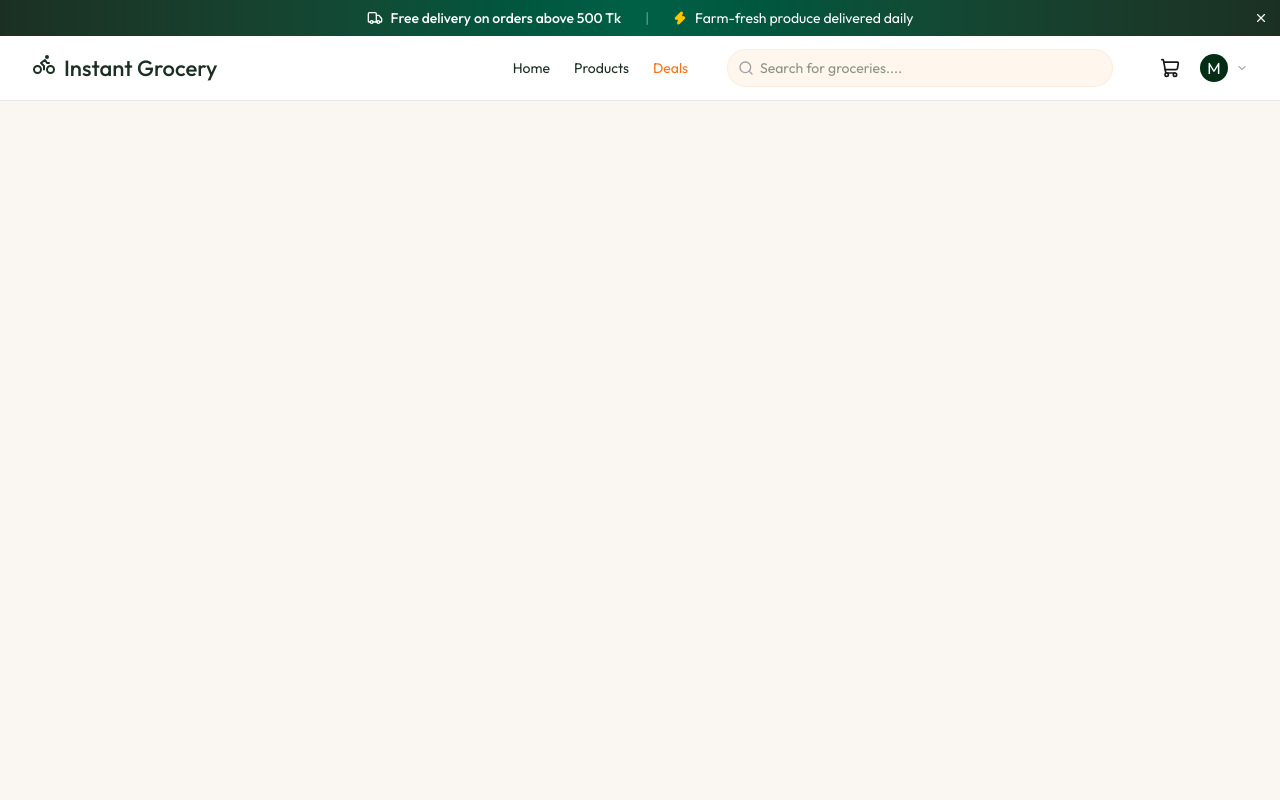
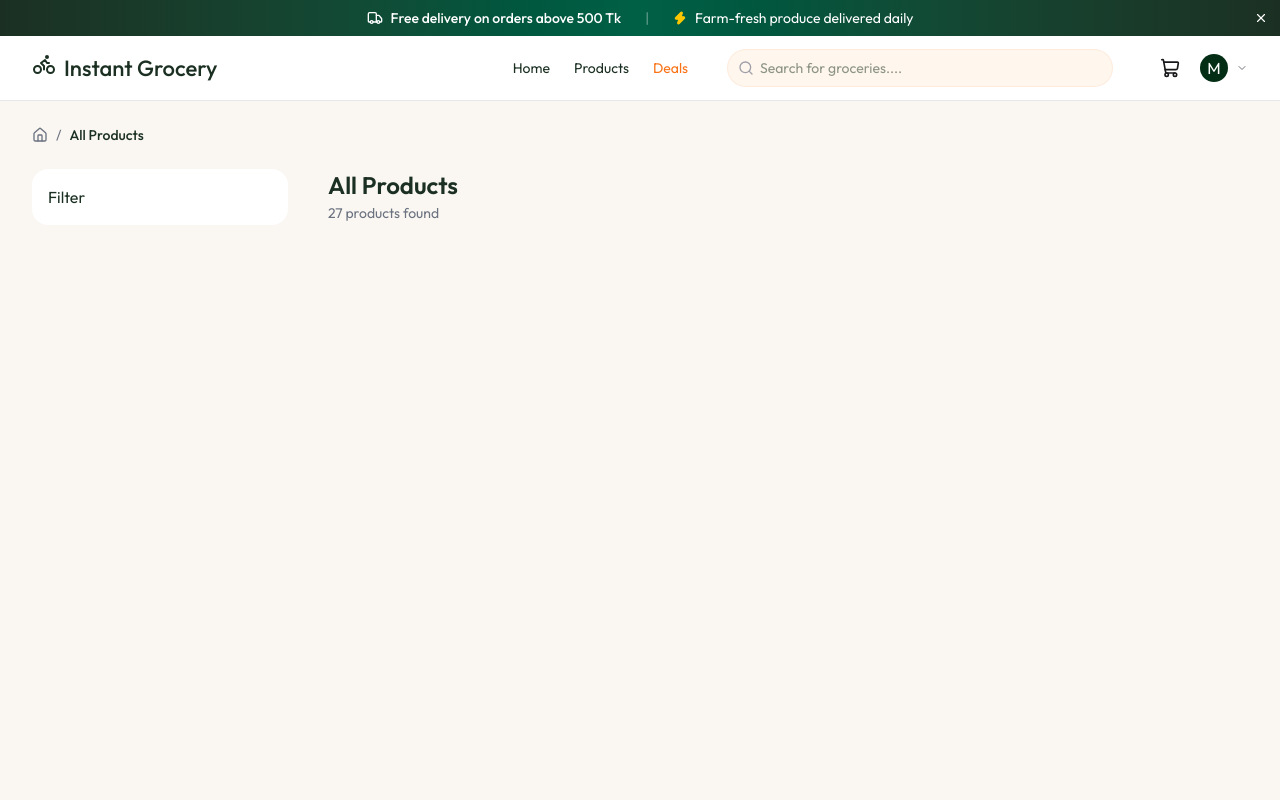
Before and after one commit to sheaf-hassan/instant_grocery_delivery, a React (Vite) app: page /products in a window 1280 px wide. Shown: the top 800 px of the page. Built offline with nearby package versions, Linux system fonts and the light colour scheme.

Commit message:
create the header section in products page

```diff
--- a/src/pages/Products.tsx
+++ b/src/pages/Products.tsx
@@ -1,7 +1,8 @@
 import { useEffect, useState } from "react";
-import { useSearchParams } from "react-router-dom"
+import { Link, useSearchParams } from "react-router-dom"
 import type { Product } from "../types";
 import { categoriesData, dummyProducts } from "../assets/assets";
+import { Home, LineChart } from "lucide-react";
 
 
 
@@ -41,7 +42,7 @@
 
   const clearFilters = ()=> setSearchParams({});
 
-  const activecategory = categoriesData.find((c)=> c.slug === category);
+  const activeCategory = categoriesData.find((c)=> c.slug === category);
   const hasFilters = category || organic || minPrice || maxPrice;
 
   useEffect(()=>{
@@ -49,7 +50,38 @@
   }, [category, organic, sort, page, minPrice, maxPrice])
 
   return (
-    <div></div>
+    <div className="min-h-screen bg-app-cream">
+      <div className="max-w-7xl mx-auto px-4 sm:px-6 lg:px-8 py-6">
+        {/* Breadcrumb */}
+        <nav className="flex items-center gap-2 text-sm text-app-text-light mb-6">
+          <Link to='/' className="hover:text-app-green transition-colors">
+              <Home className="size-4"/>
+          </Link>
+          <span>/</span>
+          <span className="text-app-green font-medium">{activeCategory ? activeCategory.name : "All Products"}</span>
+        </nav>
+
+        <div className="flex gap-8 xl:gap-10">
+          {/* Sidebar - desktop */}
+          <aside className="hidden lg:block w-64 shrink-0">
+            <div className="bg-white  rounded-2xl p-4 sticky top-24">
+              <p>Filter</p>
+            </div>
+          </aside>
+
+          {/* Main Content */}
+          <main className="flex-1">
+            {/* Header */}
+            <div className="flex items-center justify-between mb-6">
+                <div>
+                  <h1 className="text-2xl font-semibold text-app=green">{activeCategory ? activeCategory.name : "All Products"}</h1>
+                  <p className="text-sm text-app-text-light mt-0.5">{products?.length} products found</p>
+                </div>
+            </div>
+          </main>
+        </div>
+      </div>
+    </div>
   )
 }
 
```
